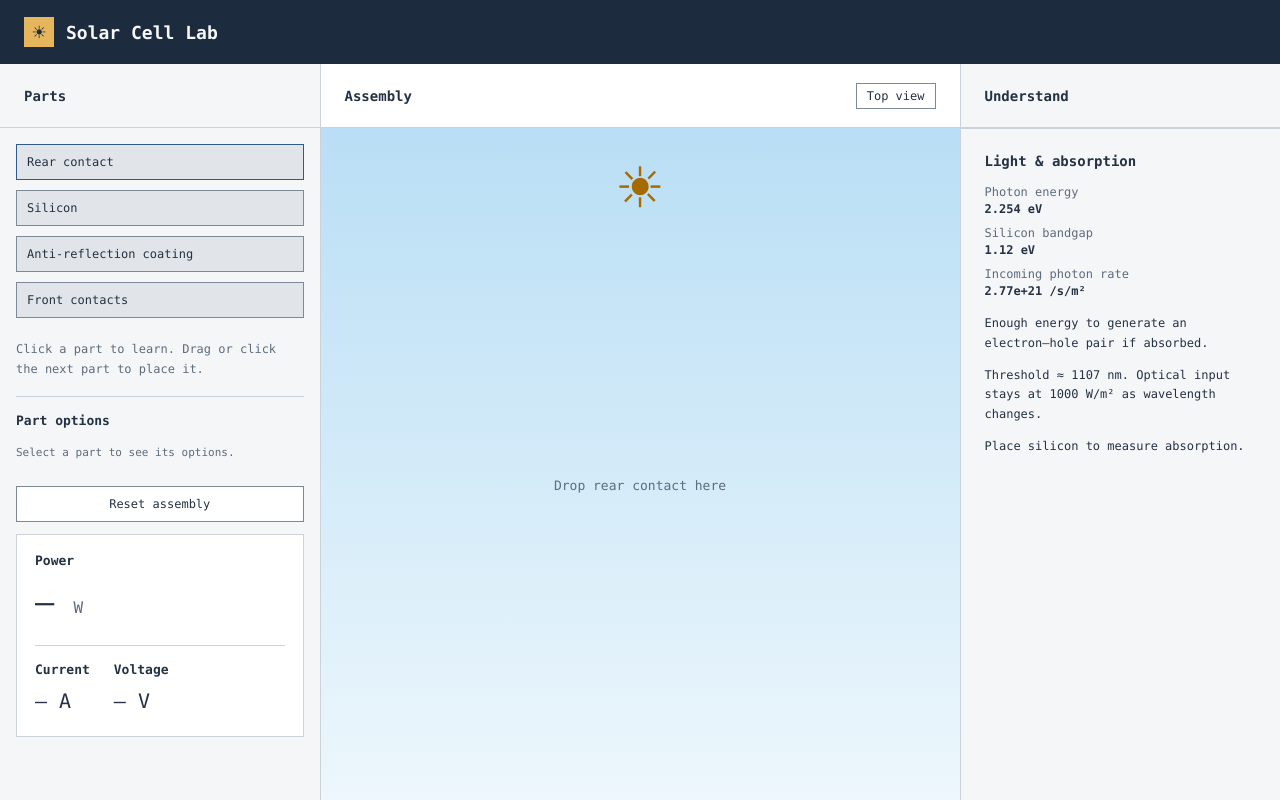
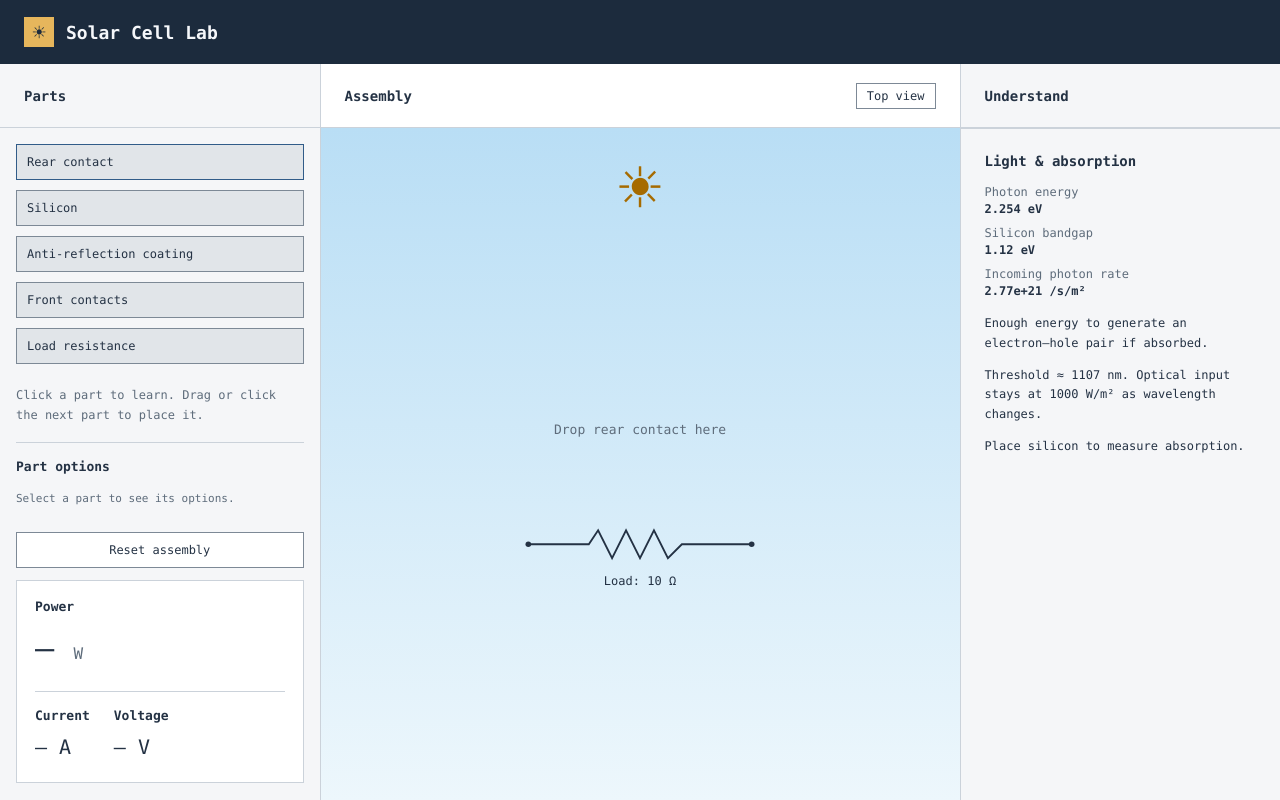
Before and after one commit to Nevetsgaming/Solarpanelsim, a React (Vite) app: page / in a window 1280 px wide. Built offline with nearby package versions, Linux system fonts and the light colour scheme.

Commit message:
clickable resistor

```diff
--- a/src/App.css
+++ b/src/App.css
@@ -72,6 +72,9 @@
 .top-cell svg { display: block; width: 100%; overflow: hidden; }
 .top-cell[aria-pressed="true"] { outline: 2px solid #ba6c00; outline-offset: 2px; }
 .top-view-caption { margin-top: 12px; font-size: 11px; }
+.load-resistor { display: block; width: min(100%, 260px); margin: 28px auto 0; padding: 8px; border: 1px solid transparent; background: none; color: #243244; cursor: pointer; font-size: 12px; }
+.load-resistor svg { display: block; width: 100%; margin-bottom: 6px; }
+.load-resistor[aria-pressed="true"] { border-color: #ba6c00; }
 
 
 /* Keep labels outside the stack so the physical layers always touch. */
--- a/src/App.tsx
+++ b/src/App.tsx
@@ -38,7 +38,7 @@ function App() {
       </header>
       <main>
         <div className="workspace">
-          <DesignPanel placedPartCount={placedPartCount} onPlacePart={placePart} selectedPartId={selectedPartId} settings={settings} onSettingChange={changeSetting} onReset={resetAssembly} />
+          <DesignPanel placedPartCount={placedPartCount} onPlacePart={placePart} onSelectPart={setSelectedPartId} selectedPartId={selectedPartId} settings={settings} onSettingChange={changeSetting} onReset={resetAssembly} />
           <CellVisualization placedPartCount={placedPartCount} onPlacePart={placePart} onSelectPart={setSelectedPartId} settings={settings} selectedPartId={selectedPartId} />
           <LearningPanel selectedPartId={selectedPartId} settings={settings} hasSilicon={placedPartCount >= 2} />
         </div>
--- a/src/components/CellVisualization.tsx
+++ b/src/components/CellVisualization.tsx
@@ -1,6 +1,7 @@
 import { useState } from 'react'
 import Panel from './Panel'
 import TopView from './TopView'
+import Resistor from './Resistor'
 import { parts } from '../parts'
 import type { PartSettings } from '../partOptions'
 
@@ -76,6 +77,7 @@ export default function CellVisualization({ placedPartCount, onPlacePart, onSele
           </div>
           </>
           )}
+          <Resistor resistance={settings.loadResistance} selected={selectedPartId === 'load'} onSelect={() => onSelectPart('load')} />
         </div>
       </div>
     </Panel>
--- a/src/components/DesignPanel.tsx
+++ b/src/components/DesignPanel.tsx
@@ -6,13 +6,14 @@ import type { PartSettings, SettingName } from '../partOptions'
 type DesignPanelProps = {
   placedPartCount: number
   onPlacePart: (partId: string) => void
+  onSelectPart: (partId: string) => void
   selectedPartId: string | null
   settings: PartSettings
   onSettingChange: (name: SettingName, value: number) => void
   onReset: () => void
 }
 
-export default function DesignPanel({ placedPartCount, onPlacePart, selectedPartId, settings, onSettingChange, onReset }: DesignPanelProps) {
+export default function DesignPanel({ placedPartCount, onPlacePart, onSelectPart, selectedPartId, settings, onSettingChange, onReset }: DesignPanelProps) {
   const selectedPart = selectedPartId === 'emitter' || selectedPartId === 'base' ? 'silicon' : selectedPartId
   return (
     <Panel id="design" title="Parts">
@@ -33,6 +34,7 @@ export default function DesignPanel({ placedPartCount, onPlacePart, selectedPart
             {part.name}
           </button>
         ))}
+        <button type="button" className="part" aria-pressed={selectedPartId === 'load'} onClick={() => onSelectPart('load')}>Load resistance</button>
         <p className="part-hint">Click a part to learn. Drag or click the next part to place it.</p>
       </div>
       <PartOptions selectedPartId={selectedPartId} settings={settings} onSettingChange={onSettingChange} />
--- a/src/components/PartOptions.tsx
+++ b/src/components/PartOptions.tsx
@@ -35,6 +35,8 @@ export default function PartOptions({ selectedPartId, settings, onSettingChange
       )) : <p>Select a part to see its options.</p>}
       {options && <p>{partId === 'sun'
         ? 'Optical power stays fixed when wavelength changes.'
+        : partId === 'load'
+          ? 'Resistance setting only. Current, voltage and power are not calculated yet.'
         : partId === 'silicon'
           ? 'Thickness changes single-pass absorption. Drawing not to scale.'
           : 'Visual adjustments only. Thicknesses exaggerated for visibility.'}</p>}
--- /dev/null
+++ b/src/components/Resistor.tsx
@@ -0,0 +1,18 @@
+type ResistorProps = {
+  resistance: number
+  selected: boolean
+  onSelect: () => void
+}
+
+export default function Resistor({ resistance, selected, onSelect }: ResistorProps) {
+  return (
+    <button type="button" className="load-resistor" aria-label="Adjust load resistance" aria-pressed={selected} onClick={onSelect}>
+      <svg viewBox="0 0 260 50" aria-hidden="true">
+        <path d="M 10 25 H 75 L 85 10 L 100 40 L 115 10 L 130 40 L 145 10 L 160 40 L 175 25 H 250" fill="none" stroke="currentColor" strokeWidth="2" />
+        <circle cx="10" cy="25" r="3" fill="currentColor" />
+        <circle cx="250" cy="25" r="3" fill="currentColor" />
+      </svg>
+      <span>Load: {resistance} Ω</span>
+    </button>
+  )
+}
--- a/src/partOptions.ts
+++ b/src/partOptions.ts
@@ -1,5 +1,6 @@
 export const defaultSettings = {
   wavelengthNm: 550,
+  loadResistance: 10,
   rearThickness: 20,
   siliconThickness: 180,
   coatingThickness: 80,
@@ -21,6 +22,9 @@ type PartOption = {
 
 // Wavelength and silicon thickness drive optics; the other settings affect only the drawing.
 export const partOptions: Record<string, PartOption[]> = {
+  load: [
+    { key: 'loadResistance', label: 'Load resistance', unit: 'Ω', min: 0.1, max: 100, step: 0.1 },
+  ],
   sun: [
     { key: 'wavelengthNm', label: 'Wavelength', unit: 'nm', min: 300, max: 1200, step: 1 },
   ],
--- a/src/parts.ts
+++ b/src/parts.ts
@@ -21,6 +21,10 @@ export const parts = [
 export const learningTopics = [
   ...parts,
   {
+    id: 'load', name: 'Load resistance',
+    description: 'The load represents an external device using the cell’s electrical output. Resistance describes how strongly it opposes current. This control stores your chosen resistance; electrical calculations will be added later.',
+  },
+  {
     id: 'sun', name: 'Sunlight',
     description: 'Light supplies the energy. A photon with enough energy can generate an electron–hole pair in silicon. The contacts collect the resulting current through an external circuit.',
   },
```
